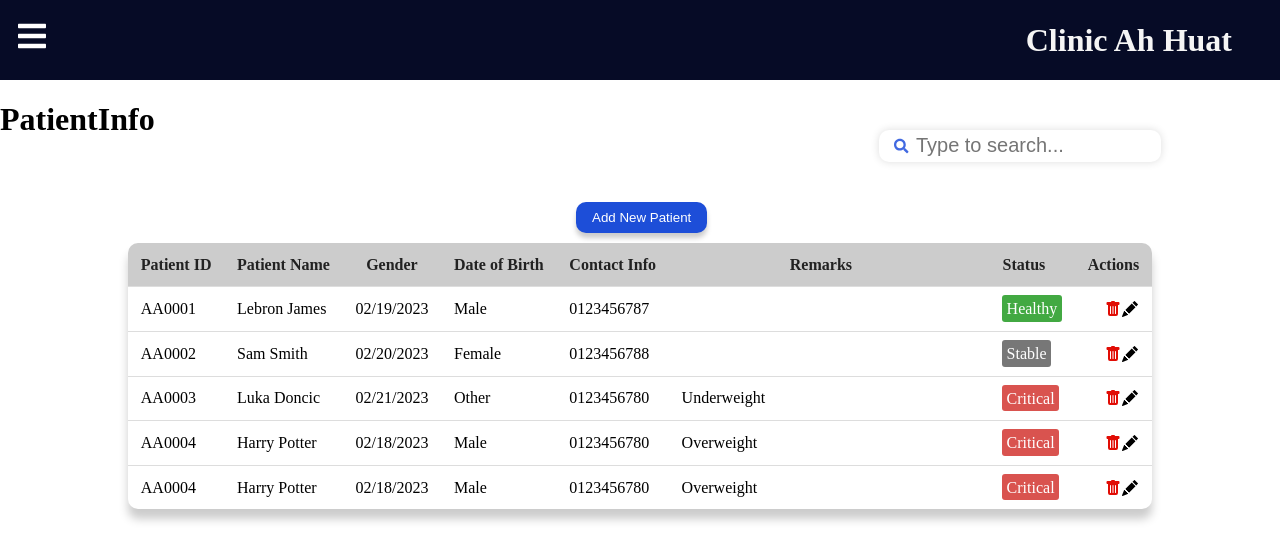
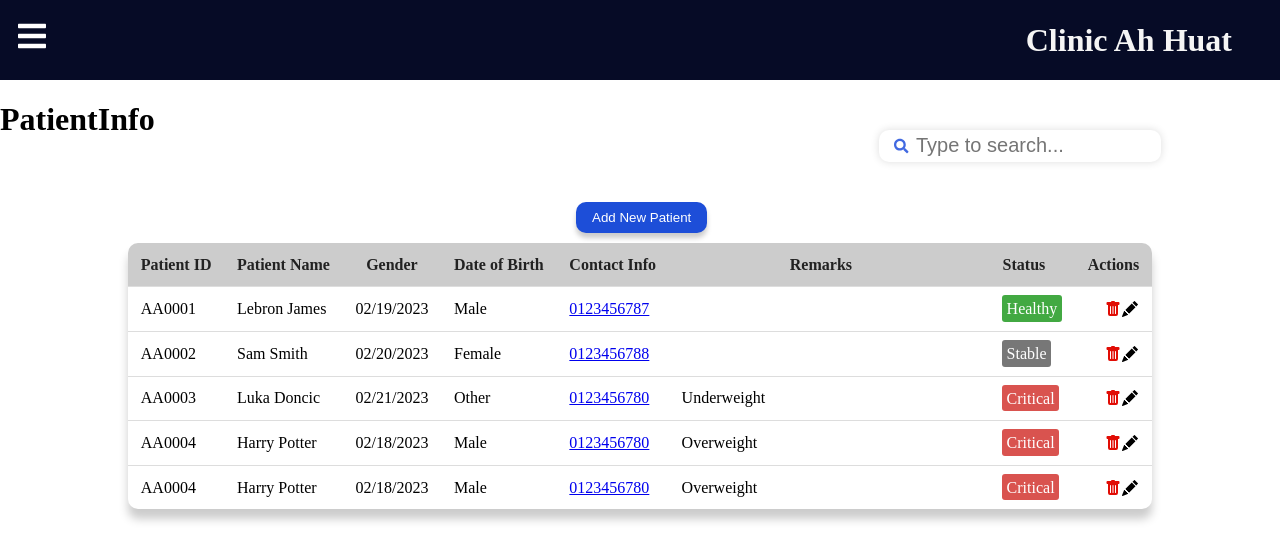
Before and after one commit to chewyuhan/FIT3164-MDS12-AutomatedHealthcareInformationSystem_Front_End, a React (Create React App) app in the folder v1/: page /patientinfo in a window 1280 px wide. Shown: the top 560 px of the page. Built offline with nearby package versions, Linux system fonts and the light colour scheme.

Commit message:
add link to contacts for whatsapp

```diff
--- a/v1/src/components/PatientTable/Table.jsx
+++ b/v1/src/components/PatientTable/Table.jsx
@@ -5,6 +5,11 @@ import { BsFillTrashFill, BsFillPencilFill } from "react-icons/bs";
 import "./Table.css";
 
 export const Table = ({ rows, deleteRow, editRow }) => {
+  const handleContactInfoClick = (phoneNo) => {
+    const whatsappLink = `https://wa.me/${phoneNo}`;
+    window.open(whatsappLink, '_blank');
+  };
+
   return (
     <div className="table-wrapper">
       <table className="table">
@@ -31,7 +36,19 @@ export const Table = ({ rows, deleteRow, editRow }) => {
                 <td>{row.firstName + " " +  row.lastName }</td>
                 <td>{moment(row.dob).format("MM/DD/YYYY")}</td>
                 <td>{row.gender}</td>
-                <td>{row.phoneNo}</td>
+                <td data-href={`https://wa.me/${row.phoneNo}`}>
+                  <a
+                    href={`https://wa.me/${row.phoneNo}`}
+                    target="_blank"
+                    rel="noopener noreferrer"
+                    onClick={(e) => {
+                      e.preventDefault();
+                      handleContactInfoClick(row.phoneNo);
+                    }}
+                  >
+                    {row.phoneNo}
+                  </a>
+                </td>
                 <td className="expand">{row.remarks}</td>
                 <td>
                   <span className={`label label-${row.status}`}>
```
